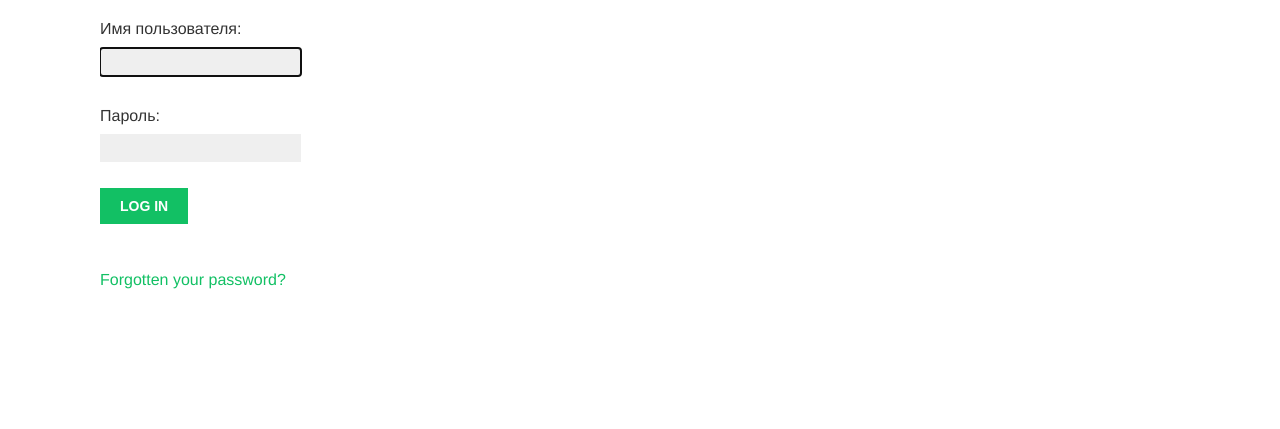
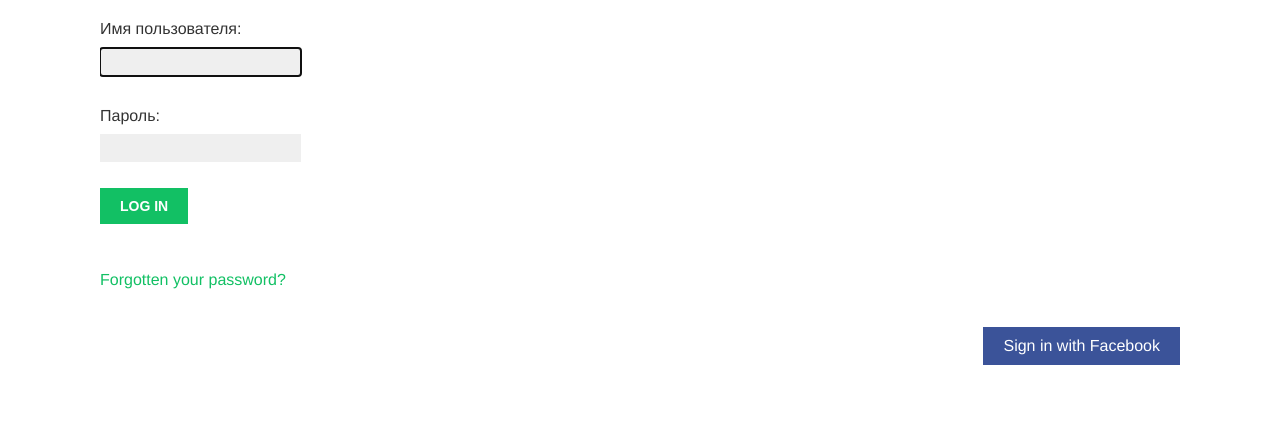
Before and after one commit to alekseikogan/bookmarks, a Django app: page /account/login/ in a window 1280 px wide. Shown: the part 201-630 px from the top of the page. Run offline with Django 4.2, Linux system fonts and the light colour scheme; some libraries are stand-ins or nearby versions; some web fonts are replaced.

Commit message:
OAuth 2 finally done

```diff
--- a/bookmarks/account/templates/registration/login.html
+++ b/bookmarks/account/templates/registration/login.html
@@ -19,27 +19,14 @@
     </a>
 </p>
 
-
-<script>
-  window.fbAsyncInit = function() {
-    FB.init({
-      appId      : '{your-app-id}',
-      cookie     : true,
-      xfbml      : true,
-      version    : '{api-version}'
-    });
-
-    FB.AppEvents.logPageView();
-
-  };
-
-  (function(d, s, id){
-     var js, fjs = d.getElementsByTagName(s)[0];
-     if (d.getElementById(id)) {return;}
-     js = d.createElement(s); js.id = id;
-     js.src = "https://connect.facebook.net/en_US/sdk.js";
-     fjs.parentNode.insertBefore(js, fjs);
-   }(document, 'script', 'facebook-jssdk'));
-</script>
+<div class="social">
+   <ul>
+      <li class="facebook">
+      <a href="{% url "social:begin" "facebook" %}">
+         Sign in with Facebook
+      </a>
+      </li>
+   </ul>
+</div>
 
  {% endblock %}
```
